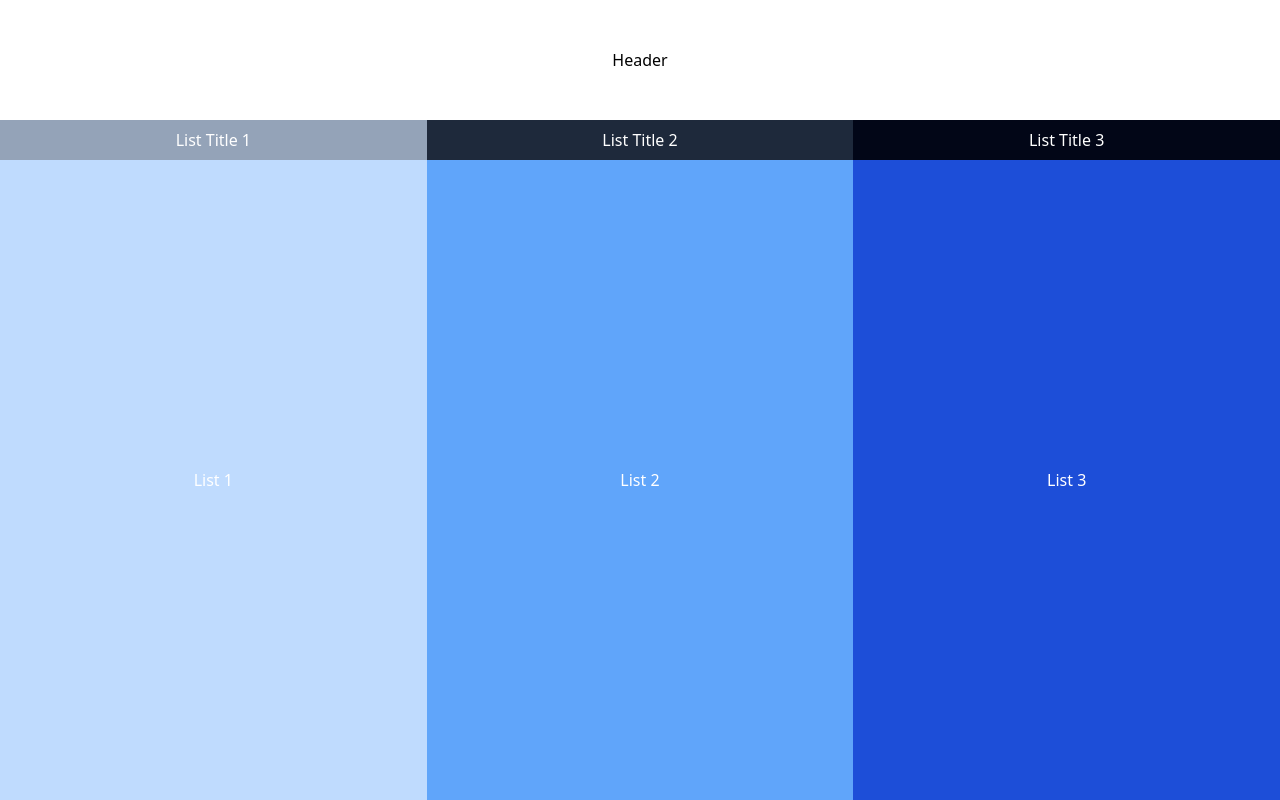
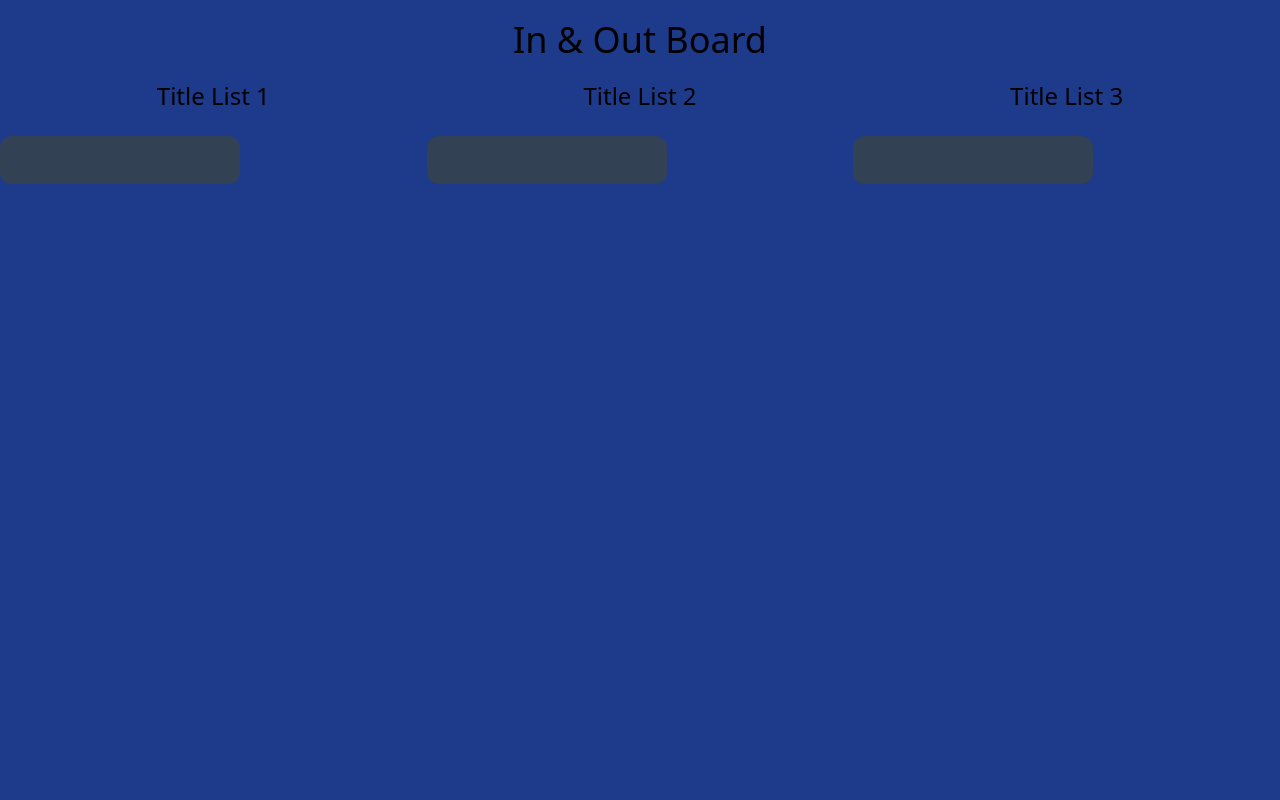
Before and after one commit to Suberror27/in_out_board, a Next.js app: page / in a window 1280 px wide. Built offline with nearby package versions, Linux system fonts and the light colour scheme.

Commit message:
Grid template ready

```diff
--- a/components/NavigationBar.js
+++ b/components/NavigationBar.js
@@ -41,7 +41,7 @@ export function NavigationBar() {
     : "flex rounded-3xl justify-center w-[7rem] py-2 text-md font-semibold hover:cursor-pointer";
 
 return (
-  <nav className="bg-primary-500 text-white p-4 z-20 sticky top-0">
+  <nav className="bg-primary-500 text-white p-4 z-20 sticky top-0 md:hidden">
     <div className="container mx-auto flex justify-end">
 
       {/* Hamburger Button */}
--- a/pages/index.js
+++ b/pages/index.js
@@ -10,27 +10,62 @@ export default function Home() {
           <link rel="icon" href="/favicon.ico" />
       </Head>
       <main id="mainContainer" className="bg-blue-900">
-          {/* <NavigationBar /> */}
-          <div className="h-screen grid grid-rows-[15vh_5vh_1fr]">
-            <header className="bg-white flex items-center justify-center">
-              Header
+          <NavigationBar />
+          <div className="h-screen grid grid-rows-[10vh_1fr] md:grid-rows-[10vh_1fr]">
+
+            <header className="flex items-center justify-center">
+              <h1 className="text-xl md:text-4xl">In & Out Board</h1>
             </header>
-            <div className="bg-gray-800 text-white flex">
-              <div className="grid grid-cols-3 w-full">
-                <div className="bg-slate-400 flex items-center justify-center">List Title 1</div>
-                <div className="bg-slate-800 flex items-center justify-center">List Title 2</div>
-                <div className="bg-slate-950 flex items-center justify-center">List Title 3</div>
+
+              <div className="text-white flex">
+
+                  <div className="grid md:grid-cols-3 w-full">
+
+                      <div className="grid grid-rows-[7vh_1fr]">
+
+                          <div className="flex justify-center text-black">
+                              <h1 className="text-lg md:text-2xl">Title List 1</h1>
+                          </div>
+
+                          <div className="flex flex-col">
+                              <div className="bg-slate-700 rounded-xl w-[15rem] h-[3rem]"></div>
+                          </div>
+
+                      </div>
+
+                      <div className="grid grid-rows-[7vh_1fr]">
+
+                        <div className="flex justify-center text-black">
+                            <h1 className="text-lg md:text-2xl">Title List 2</h1>
+                        </div>
+                        <div className="flex flex-col">
+                            <div className="bg-slate-700 rounded-xl w-[15rem] h-[3rem]"></div>
+                        </div>
+
+                      </div>
+
+                      <div className="grid grid-rows-[7vh_1fr]">
+                        <div className="flex justify-center text-black">
+                            <h1 className="text-lg md:text-2xl">Title List 3</h1>
+                        </div>
+                        <div className="flex flex-col">
+                            <div className="bg-slate-700 rounded-xl w-[15rem] h-[3rem]"></div>
+                        </div>
+
+                      </div>
+
+                  </div>
+
               </div>
-            </div>
-            <div className="bg-gray-600 text-white flex">
-              <div className="grid grid-cols-3 w-full">
-                <div className="bg-blue-200 flex items-center justify-center">List 1</div>
-                <div className="bg-blue-400 flex items-center justify-center">List 2</div>
-                <div className="bg-blue-700 flex items-center justify-center">List 3</div>
-              </div>
-            </div>
+
           </div>
       </main>
   </>
   );
 }
+
+
+ {/* <h1 className="text-lg md:text-2xl">Users List 1</h1>
+                  <div className="bg-slate-700 rounded-xl w-[15rem] h-[3rem]">
+
+                  </div> */}
```
